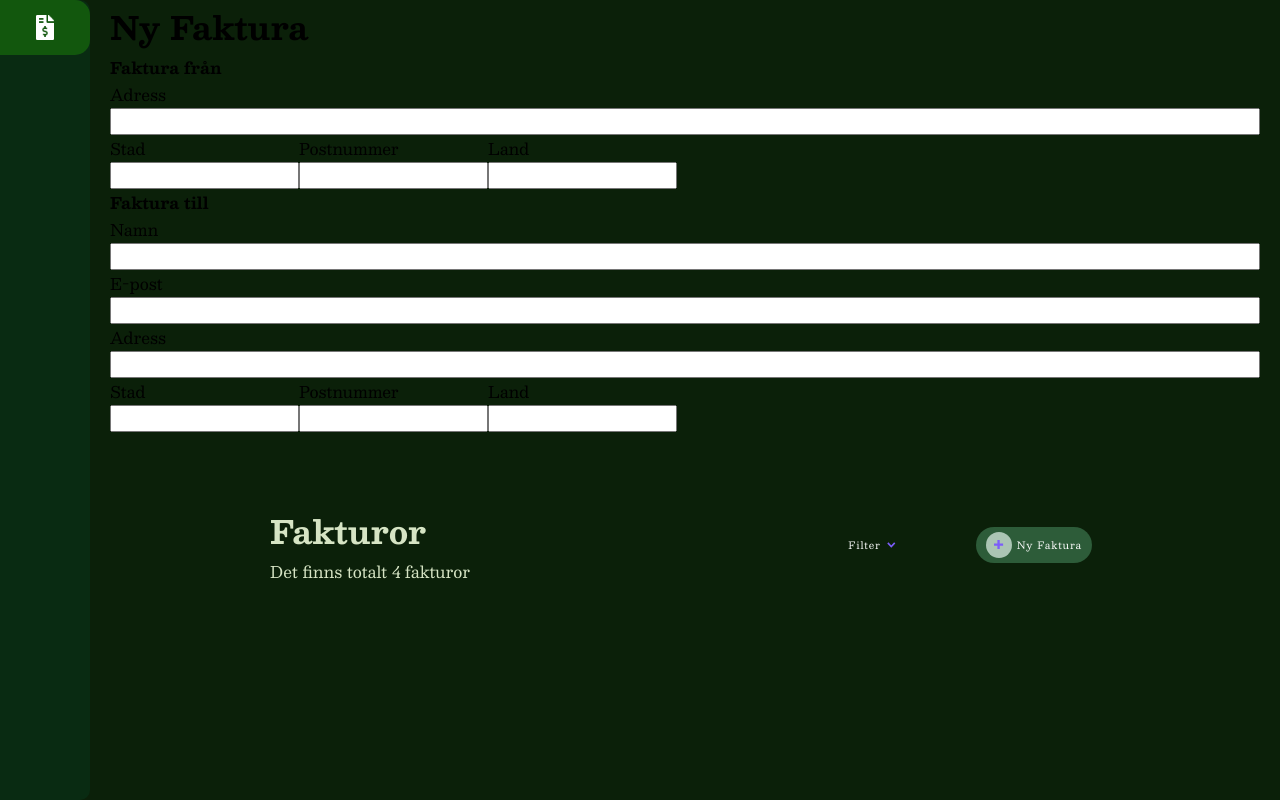
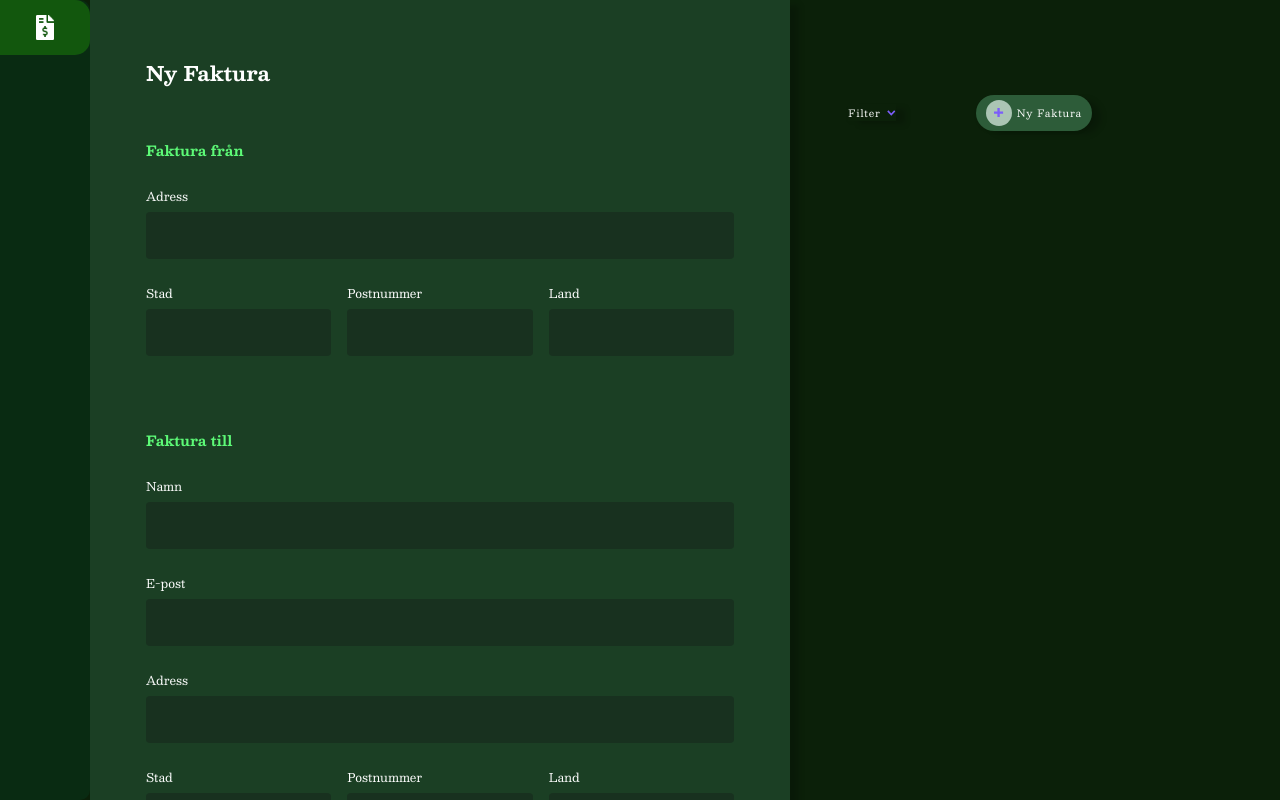
Before and after one commit to alianneElm/Fakturor_Vue.js-Firebase, a Vue app: page / in a window 1280 px wide. Shown: the top 800 px of the page. Built offline with nearby package versions, Linux system fonts and the light colour scheme; a web font is replaced by a local one.

Commit message:
BillModel style scss

```diff
--- a/src/App.vue
+++ b/src/App.vue
@@ -49,24 +49,30 @@ export default{
 button,
 .button {
   cursor: pointer;
-  padding: 16px 24px;
-  border-radius: 30px;
+  padding: 10px 20px;
+  border-radius: 40px;
   border: none;
   font-size: 12px;
+  font-weight: 700;
   margin-right: 8px;
-  color: rgb(158, 197, 17);
+  color: rgb(176, 219, 56);
+  box-shadow: 10px 4px 6px -1px rgba(0, 0, 0, 0.2), 0 2px 4px -1px rgba(0, 0, 0, 0.06);
 }
 
 .dark-purple {
-  background-color: #af1212;
+  background-color: rgba(195, 245, 79, 0.945);
+  color: green;
+  box-shadow: 10px 4px 6px -1px rgba(0, 0, 0, 0.2), 0 2px 4px -1px rgba(0, 0, 0, 0.06);
 }
 
 .red {
-  background-color: #ec5757;
+  background-color: #f50d0db0;
 }
 
 .purple {
-  background-color: #f55dfa;
+  background-color: rgba(6, 48, 23, 0.945);
+  color: rgb(23, 214, 39);
+  box-shadow: 10px 4px 6px -1px rgba(0, 0, 0, 0.2), 0 2px 4px -1px rgba(0, 0, 0, 0.06);
 }
 
 .green {
--- a/src/components/BillModel.vue
+++ b/src/components/BillModel.vue
@@ -24,6 +24,7 @@
                 </div>
 
           </div>
+
           <div class="bill-to flex flex-column">
             <h4>Faktura till</h4>
               <div class="input flex flex-column">
@@ -52,6 +53,65 @@
                     <input required type="text" id="clientCountry" v-model="clientCountry">
                   </div>
                 </div>
+          </div>
+
+          <div class="invoice-work flex flex-column">
+            <div class="payment flex">
+              <div class="input flex flex-column">
+                <label for="invoiceDate">Fakturans datum</label>
+                <input disabled type="text" id="invoiceDate" v-model="invoiceDate">
+              </div>
+              <div class="input flex flex-column">
+                <label for="paymentDueDate">Betalning</label>
+                <input disabled type="text" id="paymentDueDate" v-model="paymentDueDate">
+              </div>
+
+            </div>
+            <div class="input flex flex-column">
+                <label for="paymentTerms">Betalningsvillkor</label>
+                <select required type="text" id="paymentTerms" v-model="paymentTerms">
+                  <option value="30">30 dagar</option>
+                  <option value="60">60 dagar</option>
+                </select>
+            </div>
+            <div class="input flex flex-column">
+                <label for="productDescription">Produktbeskrivning</label>
+                <input required type="text" id="productDescription" v-model="productDescription">
+            </div>
+            <div class="work-items">
+              <h3>Artiklar</h3>
+              <table class="items-list">
+                <tr class="table-heading flex">
+                  <th class="item-name">Artikelnamn</th>
+                  <th class="qty">Kvantitet</th>
+                  <th class="price">Pris</th>
+                  <th class="total">Total</th>
+                </tr>
+                <tr class="table-items flex" v-for="(item, index) in invoiceItemList" :key="index">
+                  <td class="item-name"><input type="text" v-model="item.name"></td>
+                  <td class="qty"><input type="text" v-model="item.qty"></td>
+                  <td class="price"><input type="text" v-model="item.price"></td>
+                  <td class="total flex">${{item.total = item.qty * item.price}}</td>
+                  <img @click="deleteArticle(item.id)" src="@/assets/icon-delete.svg" alt="">
+                </tr>
+              </table>
+              <div @click="addItem" class="flex button">
+                <img src="@/assets/icon-plus.svg">
+                Ny artikel
+              </div>
+            </div>
+
+          </div>
+
+          <div class="save flex">
+            <div class="left">
+              <button @click="cancelBill" class="red">Avbryt</button>
+            </div>
+             <div class="right flex">
+              <button @click="saveDraft" class="purple">Spara utkast</button>
+               <button @click="createNewBill" class="dark-purple">Skapa faktura</button>
+            </div>
+
           </div>
       </form>
   </div>
@@ -89,7 +149,142 @@ export default {
   },
 }
 </script>
-
-<style>
-
+<style lang="scss" scoped>
+.invoice-wrap {
+  position: fixed;
+  top: 0;
+  left: 0;
+  width: 100%;
+  height: 100vh;
+  overflow: scroll;
+  &::-webkit-scrollbar {
+    display: none;
+  }
+  @media (min-width: 900px) {
+    left: 90px;
+  }
+  .invoice-content {
+    position: relative;
+    padding: 56px;
+    max-width: 700px;
+    width: 100%;
+    font-size: 10px;
+    background-color: #1b3f24;
+    color: #fff;
+    box-shadow: 10px 4px 6px -1px rgba(0, 0, 0, 0.2), 0 2px 4px -1px rgba(0, 0, 0, 0.06);
+    h1 {
+      margin-bottom: 48px;
+      color: #fff;
+    }
+    h3 {
+      margin-bottom: 16px;
+      font-size: 14px;
+      color:#5dfa77;
+    }
+    h4 {
+      color: #5dfa77;
+      font-size: 14px;
+      margin-bottom: 24px;
+    }
+    // Bill To / Bill From
+    .bill-to,
+    .bill-from {
+      margin-bottom: 48px;
+      .location-details {
+        gap: 16px;
+        div {
+          flex: 1;
+        }
+      }
+    }
+    // Invoice Work
+    .invoice-work {
+      .payment {
+        gap: 24px;
+        div {
+          flex: 1;
+        }
+      }
+      .work-items {
+        .item-list {
+          width: 100%;
+          // Item Table Styling
+          .table-heading,
+          .table-items {
+            gap: 16px;
+            font-size: 12px;
+            .item-name {
+              flex-basis: 50%;
+            }
+            .qty {
+              flex-basis: 10%;
+            }
+            .price {
+              flex-basis: 20%;
+            }
+            .total {
+              flex-basis: 20%;
+              align-self: center;
+            }
+          }
+          .table-heading {
+            margin-bottom: 16px;
+            th {
+              text-align: left;
+            }
+          }
+          .table-items {
+            position: relative;
+            margin-bottom: 24px;
+            img {
+              position: absolute;
+              top: 15px;
+              right: 0;
+              width: 12px;
+              height: 16px;
+            }
+          }
+        }
+        .button {
+          color:rgb(248, 245, 245);
+          background-color: #0b8a0b77;
+          align-items: center;
+          justify-content: center;
+          width: 100%;
+          img {
+            margin-right: 4px;
+          }
+        }
+      }
+    }
+    .save {
+      margin-top: 60px;
+      div {
+        flex: 1;
+      }
+      .right {
+        justify-content: flex-end;
+      }
+    }
+  }
+  .input {
+    margin-bottom: 24px;
+  }
+  label {
+    font-size: 12px;
+    margin-bottom: 6px;
+  }
+  input,
+  select {
+    width: 100%;
+    background-color: #182b1da9;
+    color: rgb(243, 239, 239);
+    border-radius: 4px;
+    padding: 12px 4px;
+    border: none;
+    &:focus {
+      outline: none;
+    }
+  }
+}
 </style>
--- a/src/views/Home.vue
+++ b/src/views/Home.vue
@@ -68,6 +68,7 @@ export default {
       .button, .filter{
         align-items: center;
         color: #fff;
+        box-shadow: 10px 4px 6px -1px rgba(0, 0, 0, 0.2), 0 2px 4px -1px rgba(0, 0, 0, 0.06);
 
         span{
           font-size: 10px;
@@ -80,6 +81,7 @@ export default {
         cursor: pointer;
         position: relative;
         margin-right: 80px;
+        box-shadow: 10px 4px 6px -1px rgba(0, 0, 0, 0.2), 0 2px 4px -1px rgba(0, 0, 0, 0.06);
 
         span, img{
           pointer-events: none;
@@ -97,6 +99,7 @@ export default {
           list-style: none;
           background-color: rgba(37, 82, 26, 0.336);
           border-radius: 10px;
+          box-shadow: 10px 4px 6px -1px rgba(0, 0, 0, 0.2), 0 2px 4px -1px rgba(0, 0, 0, 0.06);
 
           li{
             cursor: pointer;
@@ -125,9 +128,11 @@ export default {
           align-items: center;
           justify-content: center;
           background-color: rgba(173, 199, 183, 0.979);
+          color:rgb(184, 29, 184);
           img{
             width: 10px;
             height:10px;
+
 
           }
 
```
